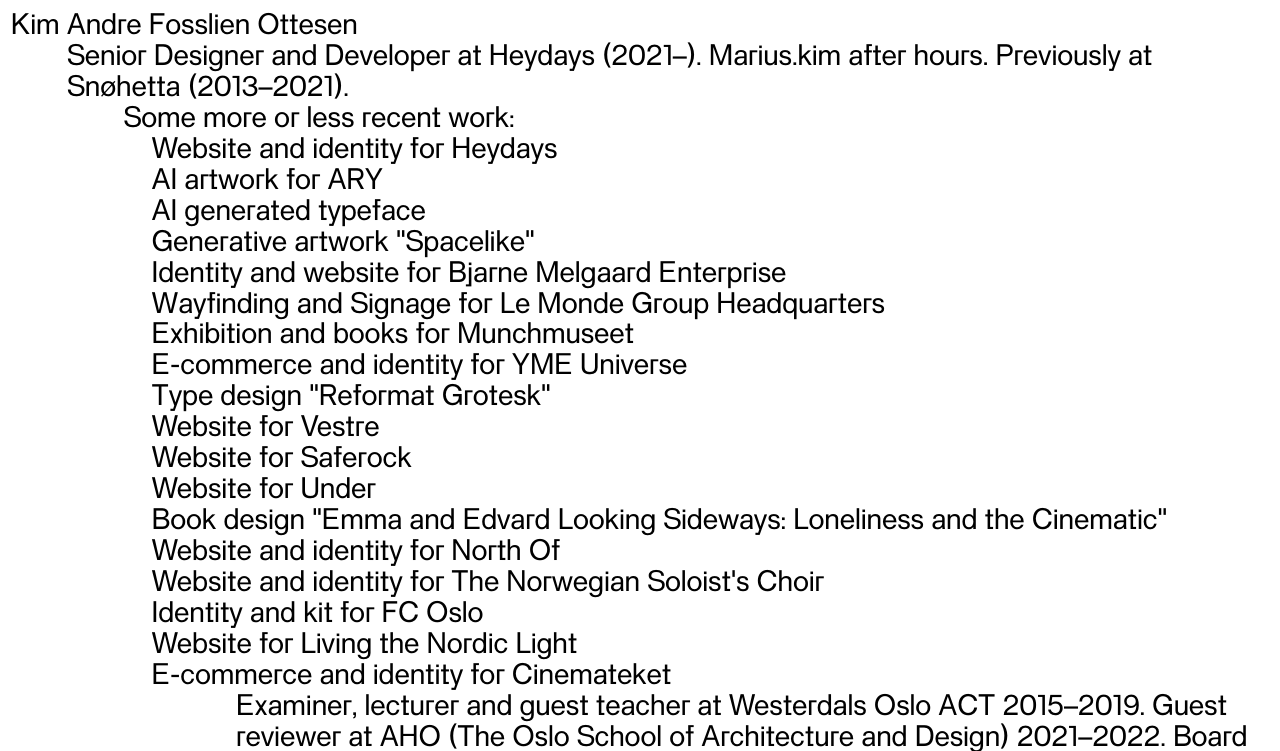
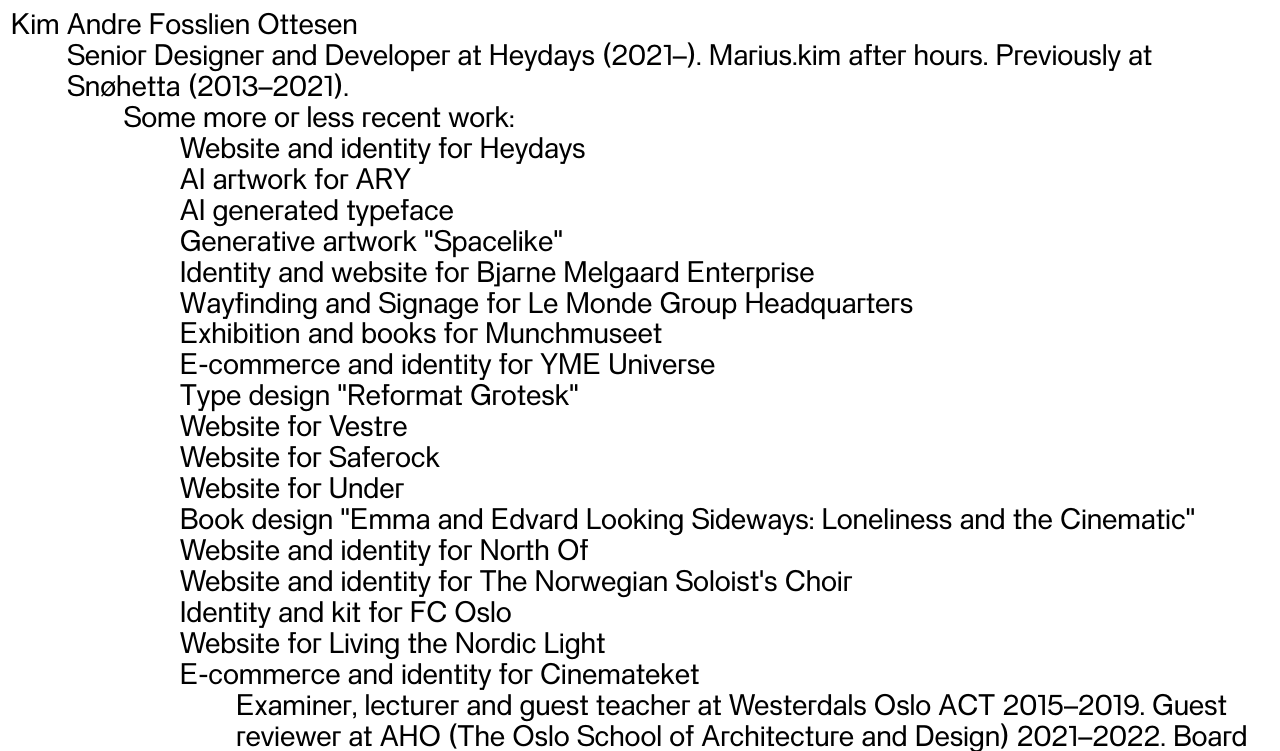
Before and after one commit to kiman3/index-placeholder, a PHP site: page / in a window 1280 px wide. Shown: the top 751 px of the page. Run offline with PHP 8.4, Linux system fonts and the light colour scheme.

Commit message:
Spacing fixes

```diff
--- a/style.css
+++ b/style.css
@@ -88,7 +88,7 @@
     }
 
       #projects-list li{
-        padding-left: calc(var(--space) * 0.5);
+        padding-left: calc(var(--space));
         text-indent: calc(-1 * var(--space) * 0.5);
       }
 
@@ -99,12 +99,12 @@
 
         #projects-list a:after{
           content: "";
-          font-size: 0.5em;
+          font-size: 1.2rem;
           opacity: 0;
           position: absolute;
             top: 0;
             left: calc(var(--space) * -1);
-          transform: translate(calc(-100% - 0.5em), 0.3em);
+          transform: translate(calc(-100% - 0.5em), 0.4em);
         }
 
           @media (pointer: fine) {
```
